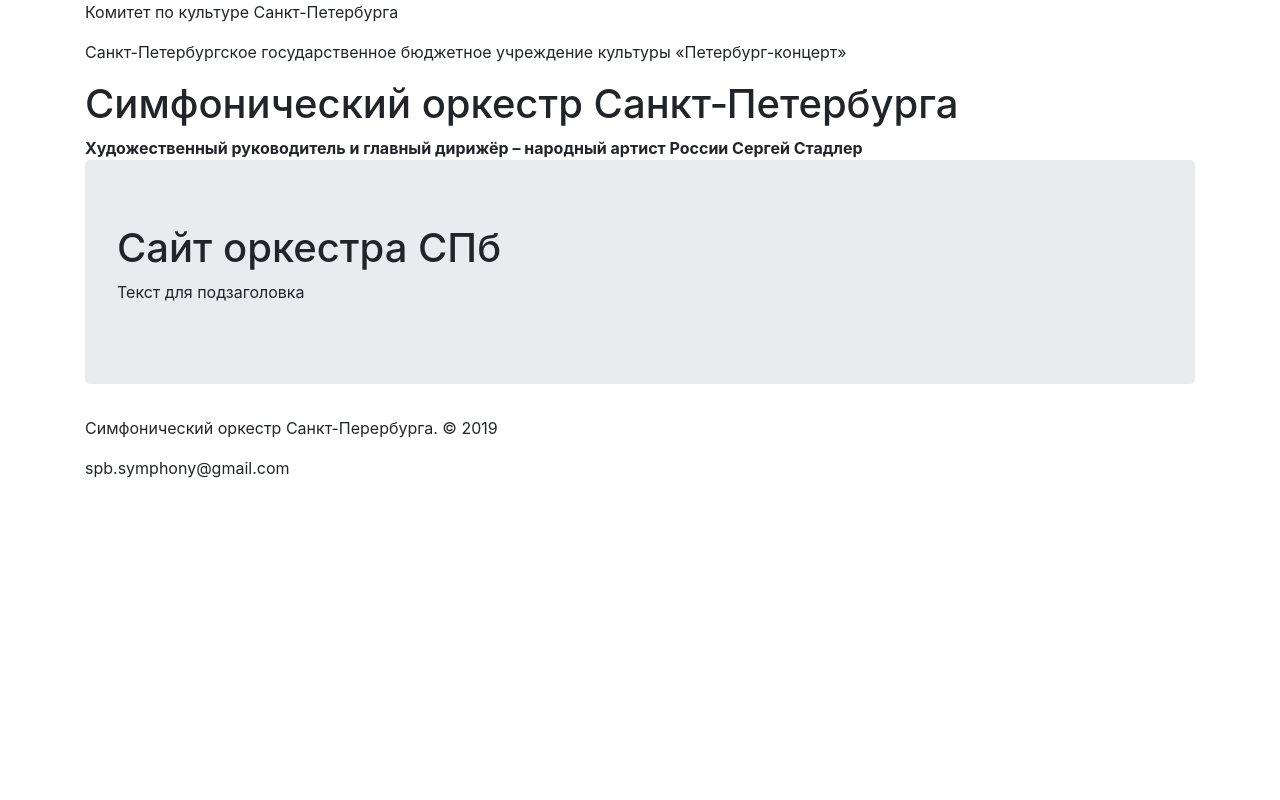
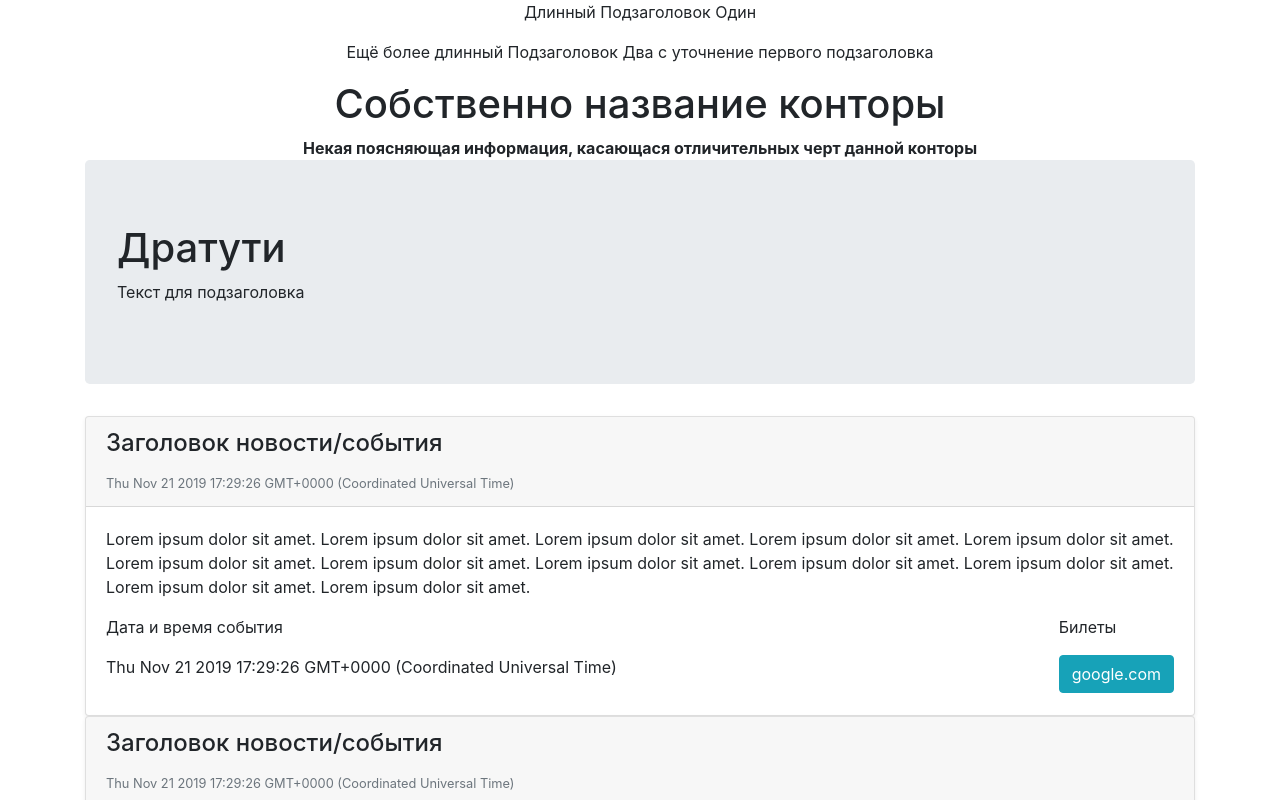
Before and after one commit to vireulgr/OrchestraSite, a React (Create React App) app: page / in a window 1280 px wide. Shown: the top 800 px of the page. Built offline with nearby package versions, Linux system fonts and the light colour scheme.

Commit message:
[news_component] добавил простейшую версию компонента Новость/Событие

```diff
--- a/src/App.js
+++ b/src/App.js
@@ -1,15 +1,46 @@
 import React from 'react';
-import Header from './components/Header'
-import Footer from './components/Footer'
+import Header from './components/Header';
+import Footer from './components/Footer';
+import NewsItem from './components/news/newsitem';
 
 function App() {
+  let news = [{
+    eventdatetime: Date(),
+    datetime: Date(),
+    tickets: 'https://google.com',
+    title: 'Заголовок новости/события',
+    text: `Lorem ipsum dolor sit amet. Lorem ipsum dolor sit amet.
+            Lorem ipsum dolor sit amet. Lorem ipsum dolor sit amet.
+            Lorem ipsum dolor sit amet. Lorem ipsum dolor sit amet.
+            Lorem ipsum dolor sit amet. Lorem ipsum dolor sit amet.
+            Lorem ipsum dolor sit amet. Lorem ipsum dolor sit amet.
+            Lorem ipsum dolor sit amet. Lorem ipsum dolor sit amet.
+          `
+  },
+  {
+    eventdatetime: null,
+    tickets: null,
+    datetime: Date(),
+    title: 'Заголовок новости/события',
+    text: `Lorem ipsum dolor sit amet. Lorem ipsum dolor sit amet.
+            Lorem ipsum dolor sit amet. Lorem ipsum dolor sit amet.
+            Lorem ipsum dolor sit amet. Lorem ipsum dolor sit amet.
+            Lorem ipsum dolor sit amet. Lorem ipsum dolor sit amet.
+            Lorem ipsum dolor sit amet. Lorem ipsum dolor sit amet.
+            Lorem ipsum dolor sit amet. Lorem ipsum dolor sit amet.
+          `
+  }];
+
+  let newsItems = news.map((item) => (<NewsItem newsitem = {item} />));
+
   return (
     <div className='container'>
       <Header />
       <div className='jumbotron'>
-        <h1>Сайт оркестра СПб</h1>
+        <h1>Дратути</h1>
         <p>Текст для подзаголовка</p>
       </div>
+      {newsItems}
       <Footer />
     </div>
   );
--- a/src/components/Footer.js
+++ b/src/components/Footer.js
@@ -8,7 +8,7 @@
 
   render() {
     return (
-      <footer className='page-footer'>
+      <footer className='text-center bg-light'>
         <p>Симфонический оркестр Санкт-Перербурга. &copy; {this.state.copyYear}</p>
         <p>spb.symphony@gmail.com</p>
       </footer>
--- a/src/components/Header.js
+++ b/src/components/Header.js
@@ -3,11 +3,11 @@
 class Header extends Component {
   render() {
     return (
-      <header className='page-header'>
-        <p>Комитет по культуре Санкт-Петербурга</p>
-        <p>Санкт-Петербургское государственное бюджетное учреждение культуры «Петербург-концерт»</p>
-        <h1>Симфонический оркестр Санкт&#8209;Петербурга</h1>
-        <b>Художественный руководитель и главный дирижёр &ndash; народный артист России Сергей Стадлер</b>
+      <header className='text-center'>
+        <p>Длинный Подзаголовок Один</p>
+        <p>Ещё более длинный Подзаголовок Два с уточнение первого подзаголовка</p>
+        <h1>Собственно название конторы</h1>
+        <b>Некая поясняющая информация, касающася отличительных черт данной конторы</b>
       </header>
     );
   }
--- /dev/null
+++ b/src/components/news/newsitem.js
@@ -0,0 +1,58 @@
+import React from 'react';
+
+function EventPart(props) {
+  let {ticketsLink, ticketsText, dateTimeStr} = props;
+
+  if (ticketsLink == null || dateTimeStr == null) return null;
+  else {
+    return (
+      <footer className='clearfix'>
+        <div className='float-right'>
+          <p>Билеты</p>
+          <a href={ticketsLink} target='_blank' rel='noopener noreferrer' className='btn btn-info'>{ticketsText}</a>
+        </div>
+        <div className='float-left'>
+          <p>Дата и время события</p>
+          <p>{dateTimeStr}</p>
+        </div>
+      </footer>
+    );
+  }
+}
+
+class NewsItem extends React.Component {
+
+  constructor(props) {
+    super(props);
+    this.state = {newsitem: props.newsitem};
+    let linkText = '';
+    try {
+      linkText = new URL(props.newsitem.tickets).hostname;
+    }
+    catch (e) {
+      linkText = 'Перейти на сайт';
+    }
+    this.state.linkText = linkText;
+  }
+
+  render() {
+    let newsitem = this.state.newsitem;
+
+    return (
+      <article className='card newsitem shadow-sm'>
+        <div className='card-header'>
+          <h4 className='card-title'>{newsitem.title}</h4>
+          <small className='text-muted'>{newsitem.datetime}</small>
+        </div>
+        <div className='card-body'>
+          <p className='card-text'>
+            {newsitem.text}
+          </p>
+          <EventPart ticketsLink = {newsitem.tickets} ticketsText = {this.state.linkText} dateTimeStr = {newsitem.eventdatetime} />
+        </div>
+      </article>
+    );
+  }
+}
+
+export default NewsItem;
--- a/src/index.js
+++ b/src/index.js
@@ -1,6 +1,5 @@
 import React from 'react';
 import ReactDOM from 'react-dom';
-//import './index.css';
 import App from './App';
 import * as serviceWorker from './serviceWorker';
 import 'bootstrap/dist/css/bootstrap.min.css';
```
